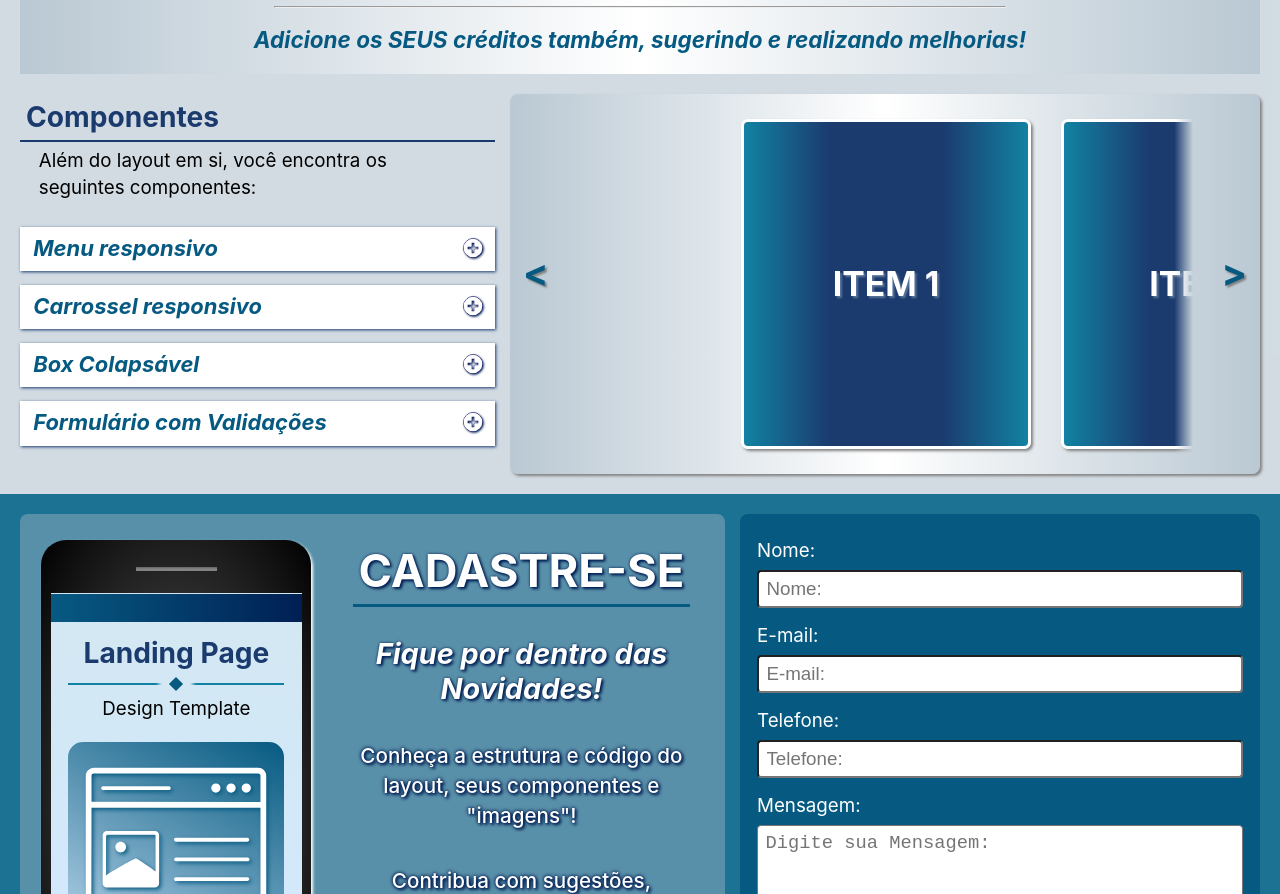
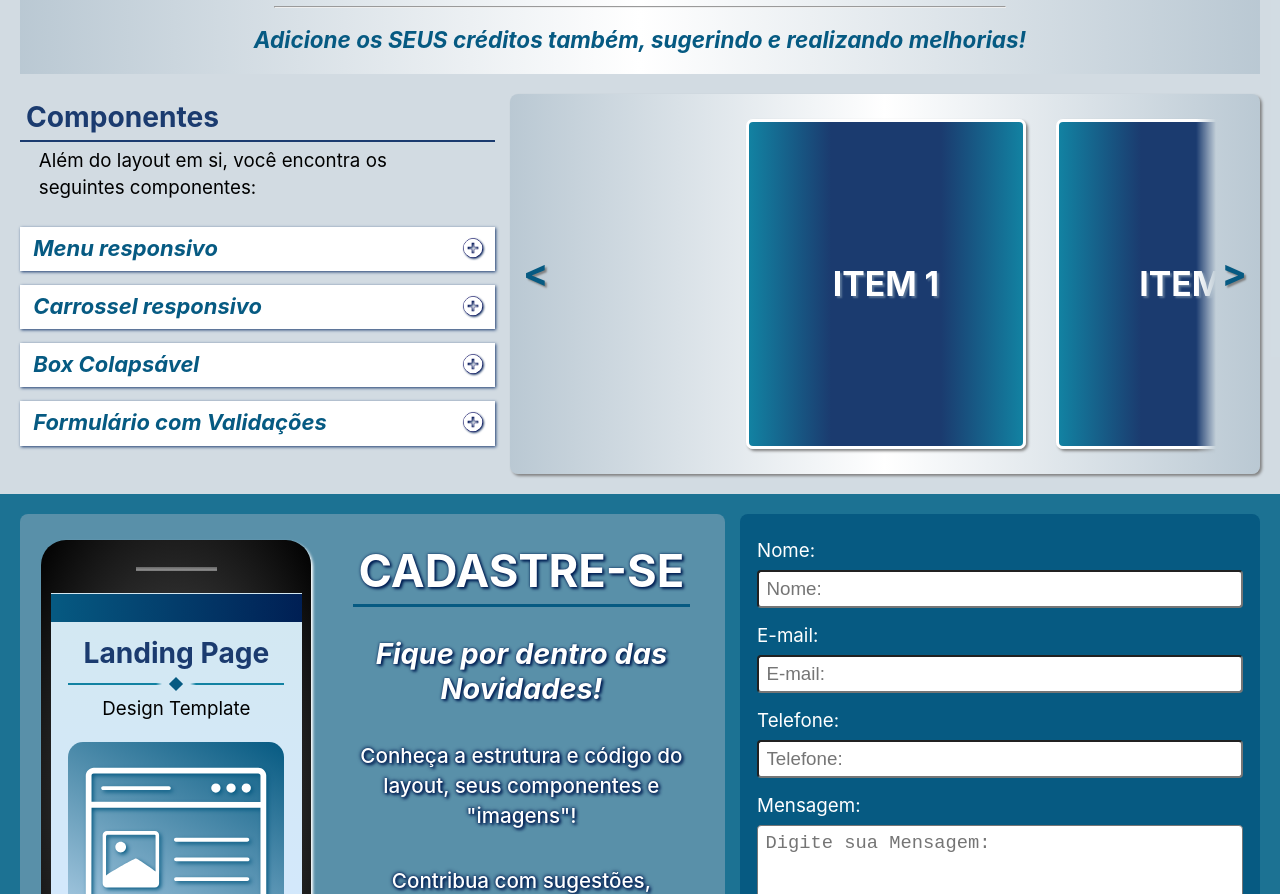
Before and after one commit to PauloOsawa/LandingPageTemplate, a plain HTML site: page index.html in a window 1280 px wide. Shown: the part 2184-3078 px from the top of the page. Drawn offline with Linux system fonts and the light colour scheme.

Commit message:
Update tpldesignb.css

```diff
--- a/css/tpldesignb.css
+++ b/css/tpldesignb.css
@@ -216,7 +216,7 @@ main > * { margin: 20px auto; padding: 0 20px; }
   border-radius: 8px; background-color: var(--cord);
   background: var(--dgrdb); box-shadow: 2px 2px 3px grey;
 }
-.btns { position: relative; width: min(99.8%, 900px); padding: 0 2.5vw; height: auto; margin: 0 auto; }
+.btns { position: relative; width: min(99.8%, 900px); padding: 0 .5vw; height: auto; margin: 0 auto; }
 .btns > a {
   font-size: 2em; font-weight: bold; cursor: pointer; position: absolute;
   z-index: 200;  top: 32%; width: min(5.6%, 50px); height: 30%; margin: 0;
@@ -233,7 +233,7 @@ main > * { margin: 20px auto; padding: 0 20px; }
   -webkit-mask: center / 100% no-repeat linear-gradient(to right, transparent, black 3% 97%, transparent);
   mask: center / 100% no-repeat linear-gradient(to right, transparent, black 3% 97%, transparent);
 }
-.dvcarsel > .cont { flex: none; width: 50%; min-width: 290px; outline: none; }
+.dvcarsel > .cont { flex: none; width: 50%; min-width: 280px; outline: none; }
 
 .dvcarsel > .cont:focus { filter: drop-shadow(3px 3px 3px grey); }
 .dvcarsel > .cont:is(:focus, :focus-within, :active, .active){
@@ -241,7 +241,7 @@ main > * { margin: 20px auto; padding: 0 20px; }
 }
 .itemcarsel {
   font-size: 1.8em; font-weight: bold; text-shadow: 2px 2px 2px var(--cord);
-  width: 290px; height: 330px; margin: auto; border-radius: 7px; color: white;
+  width: 280px; height: 330px; margin: auto; border-radius: 7px; color: white;
   background: linear-gradient(to right, var(--corc), var(--cora) 30% 70%, var(--corc));
   border: 3px solid white; box-shadow: 2px 2px 3px grey;
 }
```
